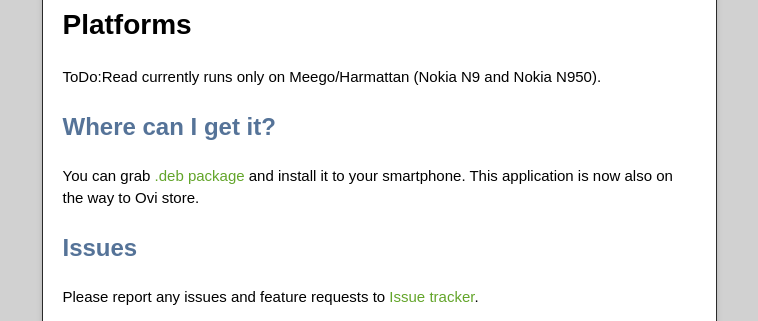
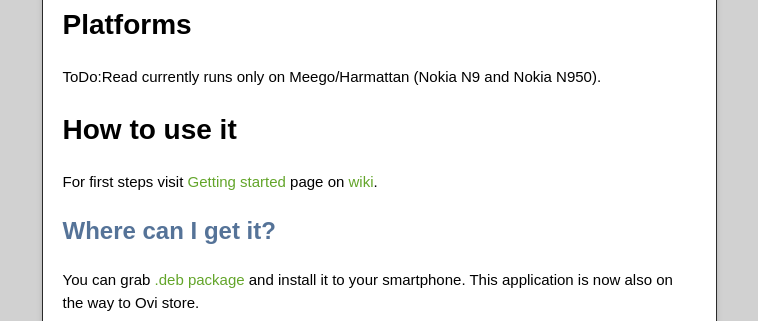
Before and after one commit to rnovacek/todoread, a plain HTML site: page index.html in a window 1280 px wide. Shown: the part 1029-1350 px from the top of the page, without its empty margins (261-1019 px from the left). Drawn offline with nearby package versions, Linux system fonts and the light colour scheme.

Commit message:
Getting started

```diff
--- a/index.html
+++ b/index.html
@@ -52,6 +52,10 @@
 
 <p><strong>ToDo:Read</strong> currently runs only on Meego/Harmattan (Nokia N9 and Nokia N950).</p>
 
+<h1>How to use it</h1>
+
+<p>For first steps visit <a href="https://github.com/rnovacek/todoread/wiki/Getting-Started">Getting started</a> page on <a href="https://github.com/rnovacek/todoread/wiki">wiki</a>.</p>
+
 <h2>Where can I get it?</h2>
 
 <p>You can grab <a href="https://github.com/downloads/rnovacek/todoread/todoread_0.0.3_armel.deb"> .deb package</a> and install it to your smartphone. This application is now also on the way to Ovi store.</p>
```
